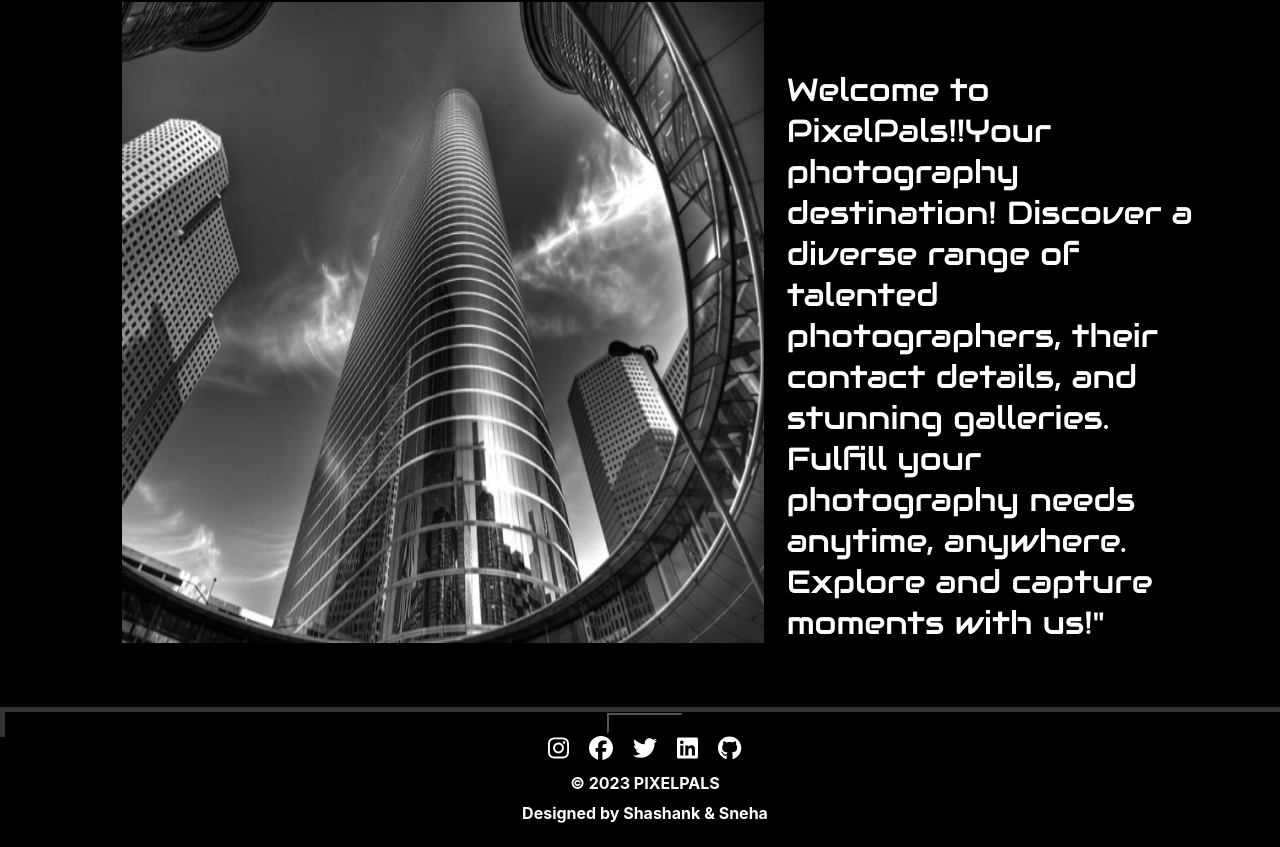
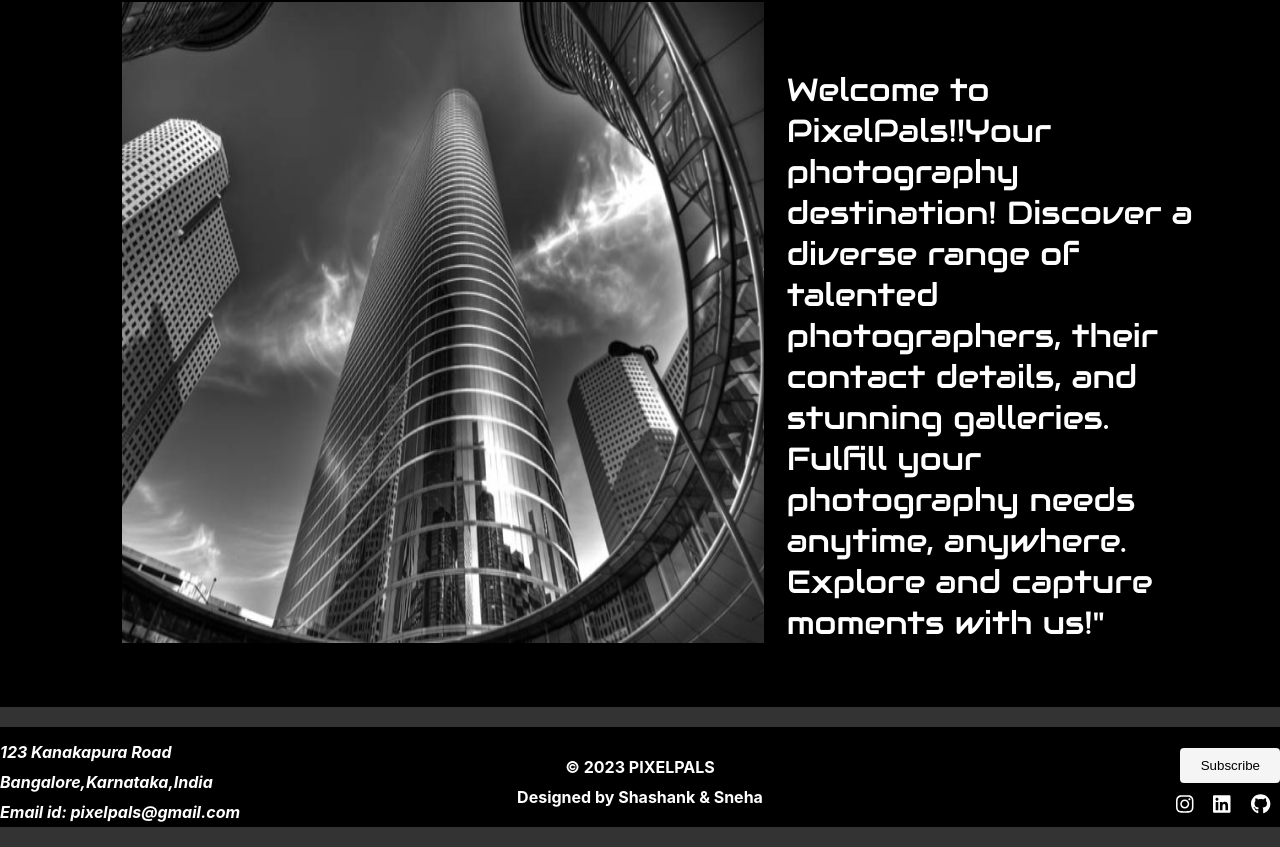
Before and after one commit to Shashank-k-prabhu/Photo-app, a React (Create React App) app in the folder Client/: page / in a window 1280 px wide. Shown: the part 167-1014 px from the top of the page. Before the commit the page ends 990 px from the top, so only its background shows below. Built offline with nearby package versions, Linux system fonts and the light colour scheme.

Commit message:
Footer complete

```diff
--- a/Client/src/Components/Email_sub/Email_sub.css
+++ b/Client/src/Components/Email_sub/Email_sub.css
@@ -20,7 +20,7 @@
     right: 5px;
     cursor: pointer;
     font-size: 20px;
-    color: #999;
+    color:black;
   }
 
   .popup-inner h2 {
--- a/Client/src/Components/Footer/Footer.css
+++ b/Client/src/Components/Footer/Footer.css
@@ -1,32 +1,47 @@
 .footer {
     background-color: #333;
-    color: #fff;
-    width: 100%;
-    justify-content: center;
+    color: white;
+    padding: 20px 0;
+    text-align: center;
+}
+.container {
+    display: flex;
+    justify-content: space-between;
     align-items: center;
-    position: relative;
-    max-height:20px;
-    text-align: center;
-    padding:5px;
-  }
-.container {
-    margin-top: auto;
-    text-align: center;
-    width:100%;
+    flex-wrap: wrap;
 }
-
-.social-icons {
-    margin-bottom: 10px;
+.right {
+    flex-basis: 30%;
+    text-align: right;
 }
-.social-icons a {
-    color: #fff;
-    font-size: 24px;
+.right .social-icons {
+    margin-top: 10px;
+}
+.right .social-icons a {
+    color: white;
     margin: 0 10px;
+    font-size: 20px;
     text-decoration: none;
     transition: color 0.2s;
 }
-.social-icons a:hover {
+.right .social-icons a:hover {
     color: #007bff;
+}
+.right .subscription {
+    margin-top: 10px;
+}
+.right .subscription button {
+    background-color:whitesmoke;
+    color: black;
+    padding: 10px 20px;
+    border: none;
+    border-radius: 4px;
+    cursor: pointer;
+    text-align: right;
+    width: 100px;
+}
+.right .subscription button:hover {
+    background-color: #06192d;
 }
 p {
     margin: 0;
@@ -34,4 +49,19 @@ p {
     color: #fff;
     font-weight: bold;
     margin-top: 10px;
-  }
+}
+.left {
+    text-align: left;
+    flex-basis: 30%;
+    margin: 5px 0;
+    font-size: 8px;
+    font-style: italic;
+}
+@media (max-width: 768px) {
+    .left,
+    .p,
+    .right {
+flex-basis: 100%;
+text-align: center;
+    }
+}
--- a/Client/src/Components/Footer/Footer.jsx
+++ b/Client/src/Components/Footer/Footer.jsx
@@ -1,7 +1,7 @@
 import React ,{useState} from "react";
 import "./Footer.css";
 import {FontAwesomeIcon} from '@fortawesome/react-fontawesome';
-import { faInstagram, faFacebook, faTwitter, faLinkedin , faGithub } from '@fortawesome/free-brands-svg-icons';
+import { faInstagram, faLinkedin , faGithub } from '@fortawesome/free-brands-svg-icons';
 import Popup from "../Email_sub/Email_sub";
 
 function Footer() {
@@ -17,19 +17,25 @@ function Footer() {
     return (
     <footer className="footer">
         <div className="container">
-             <button onClick={openPopup}>Subscribe</button>
+        <div className="contact-info left">
+            <p>123 Kanakapura Road</p>
+            <p>Bangalore,Karnataka,India</p>
+            <p>Email id: pixelpals@gmail.com</p>
+            </div>
+            <div>
+                <p>&copy; {new Date().getFullYear()} PIXELPALS</p>
+                <p>Designed by Shashank & Sneha</p>
+            </div>
+            <div className="right">
+            <div className="subscription">
+                <button onClick={openPopup}>Subscribe</button>
                 <Popup trigger={isPopupOpen} onClose={closePopup}>
                     <h3>Email Subscription</h3>
                 </Popup>
+            </div>
             <div className="social-icons">
                 <a href="#">
                     <FontAwesomeIcon icon={faInstagram}/>
-                </a>
-                <a  href="#">
-                    <FontAwesomeIcon icon={faFacebook}/>
-                </a>
-                <a href="#">
-                    <FontAwesomeIcon icon={faTwitter} />
                 </a>
                 <a href="#">
                     <FontAwesomeIcon icon={faLinkedin} />
@@ -38,9 +44,6 @@ function Footer() {
                     <FontAwesomeIcon icon={faGithub}/>
                 </a>
             </div>
-            <div>
-                <p>&copy; {new Date().getFullYear()} PIXELPALS</p>
-                <p>Designed by Shashank & Sneha</p>
             </div>
         </div>
     </footer>
```
